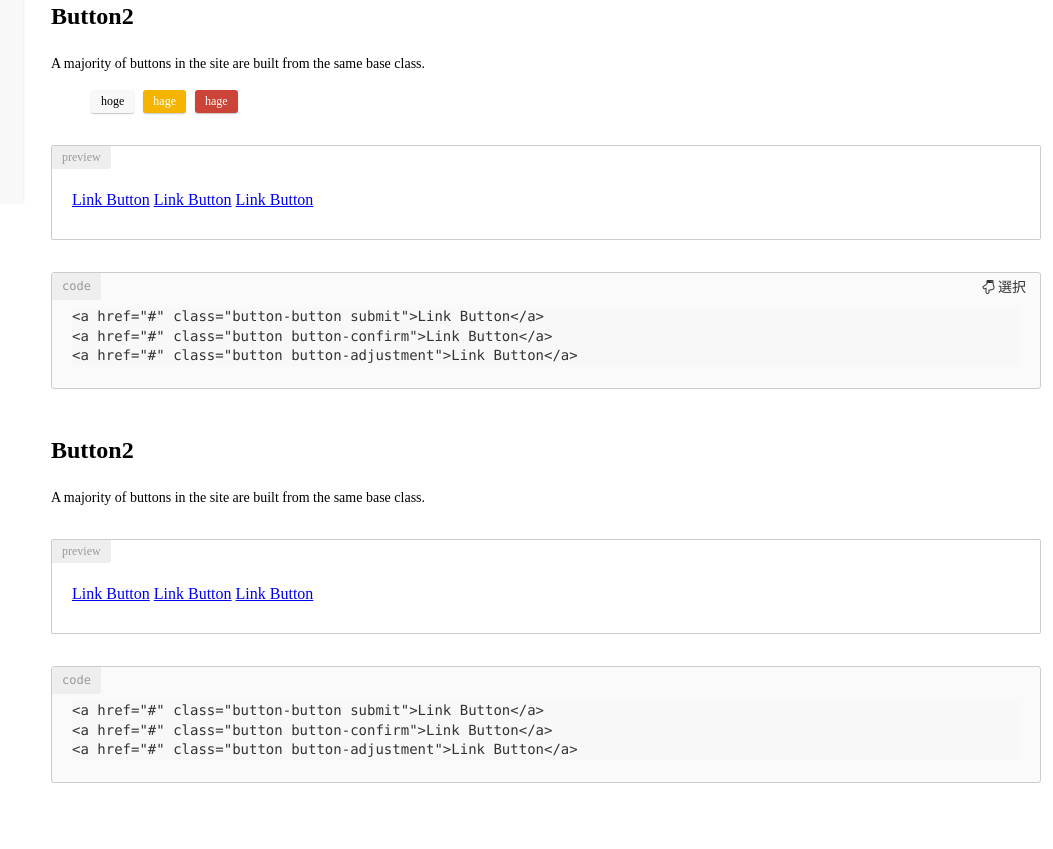
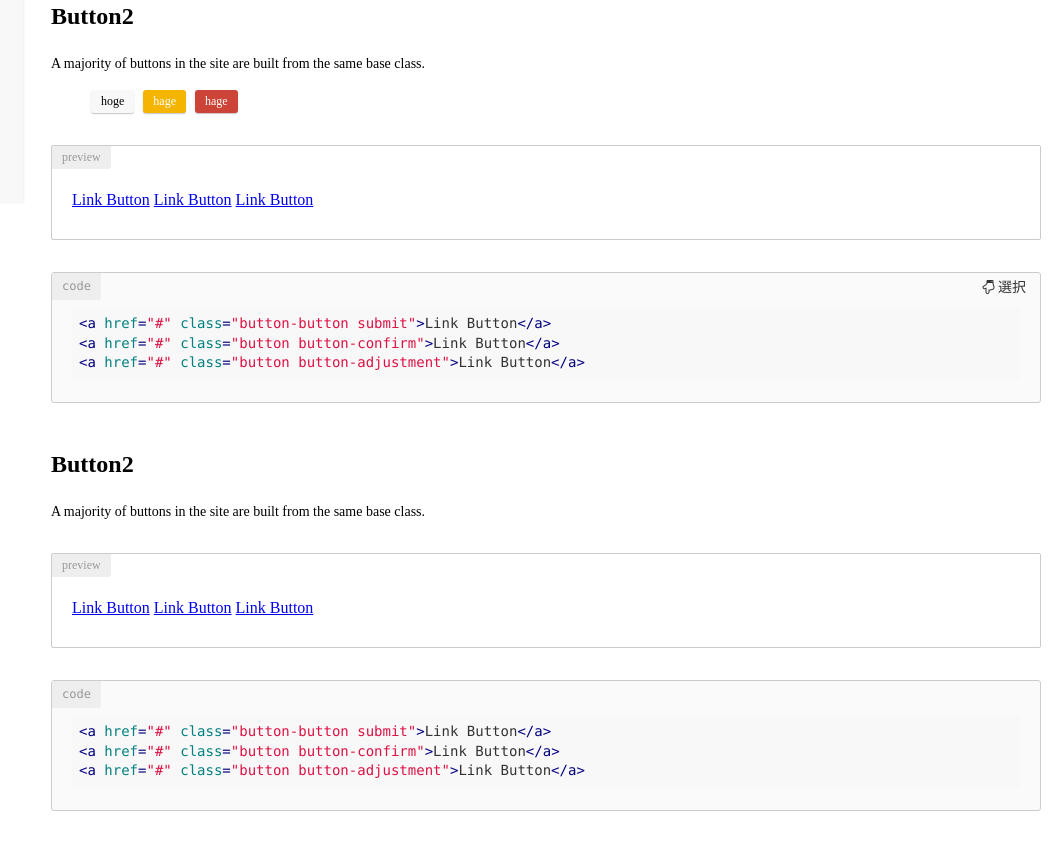
Before and after one commit to sable-virt/frontnote-template, a website: page app/index.html in a window 1280 px wide. Shown: the part 661-1510 px from the top of the page, without its empty margins (227-1280 px from the left). Before the commit the page ends 1484 px from the top, so only its background shows below. Drawn offline with Linux system fonts and the light colour scheme; files whose address does not match are found by name.

Commit message:
raibow.jsからhighlight.jsへ変更

```diff
--- a/app/index.html
+++ b/app/index.html
@@ -72,7 +72,7 @@
     </div>
     <script src="assets/lib/jquery.js"></script>
     <script src="assets/lib/jquery.mousewheel.js"></script>
-    <script src="assets/lib/rainbow-custom.min.js"></script>
+    <script src="assets/lib/highlight.pack.js"></script>
     <script src="assets/js/ripple-effect.js"></script>
     <script src="assets/js/main.js"></script>
 </body>
```
